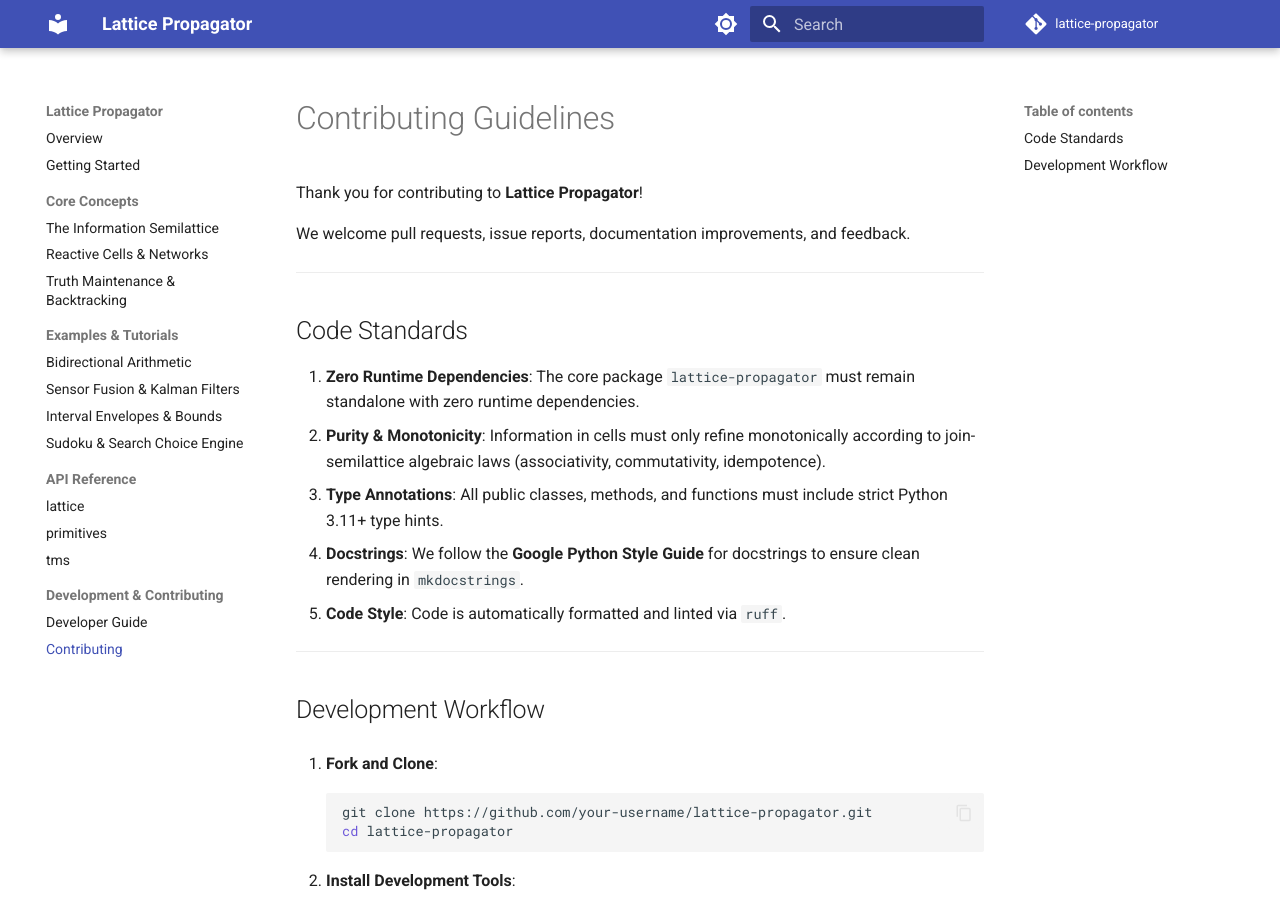
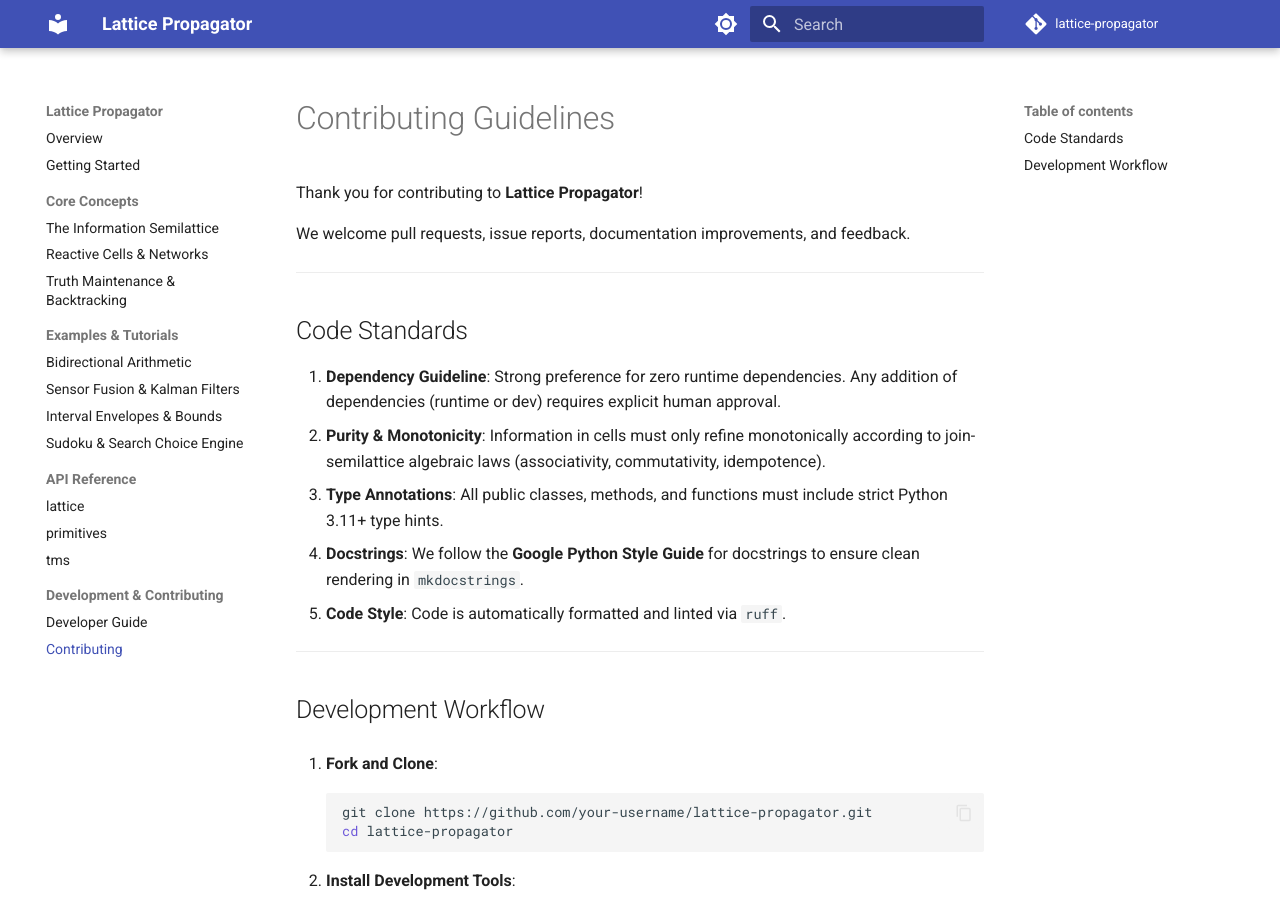
Before and after one commit to dougransom/lattice-propagator, an MkDocs documentation site: the page built from docs/contributing.md, in a window 1280 px wide and 900 px high. Built offline with MkDocs 1.6.1 and Material for MkDocs 9.7.7, drawn with Linux system fonts in a browser that asks for light colours; comment, search, counter and statistics services are not loaded.

Commit message:
docs: align contributing guidelines with dependency approval policy

```diff
--- a/docs/contributing.md
+++ b/docs/contributing.md
@@ -8,7 +8,7 @@ We welcome pull requests, issue reports, documentation improvements, and feedbac
 
 ## Code Standards
 
-1. **Zero Runtime Dependencies**: The core package `lattice-propagator` must remain standalone with zero runtime dependencies.
+1. **Dependency Guideline**: Strong preference for zero runtime dependencies. Any addition of dependencies (runtime or dev) requires explicit human approval.
 2. **Purity & Monotonicity**: Information in cells must only refine monotonically according to join-semilattice algebraic laws (associativity, commutativity, idempotence).
 3. **Type Annotations**: All public classes, methods, and functions must include strict Python 3.11+ type hints.
 4. **Docstrings**: We follow the **Google Python Style Guide** for docstrings to ensure clean rendering in `mkdocstrings`.
```
Also changed, not shown: CONTRIBUTING.md (+1 -1 lines).
